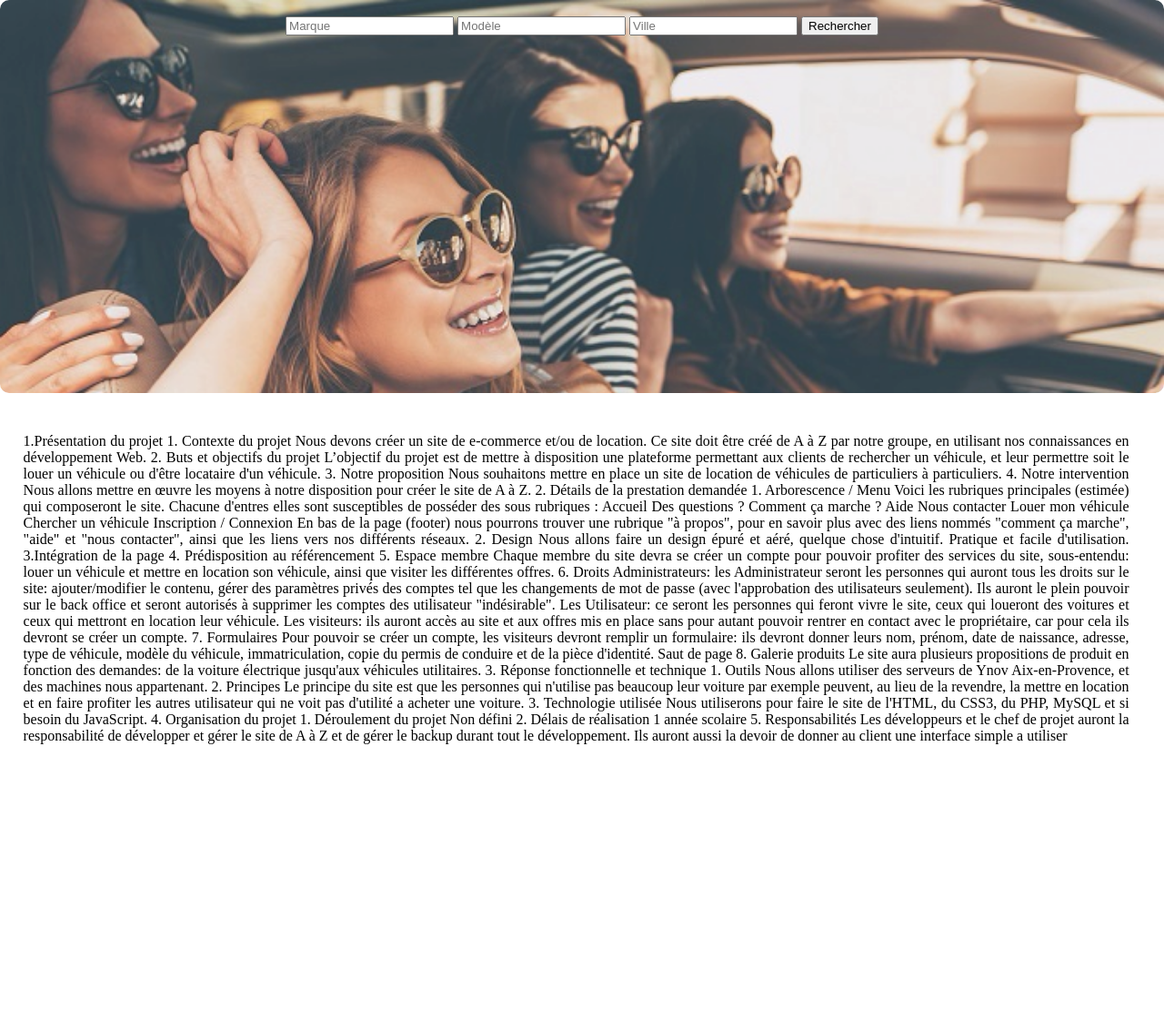
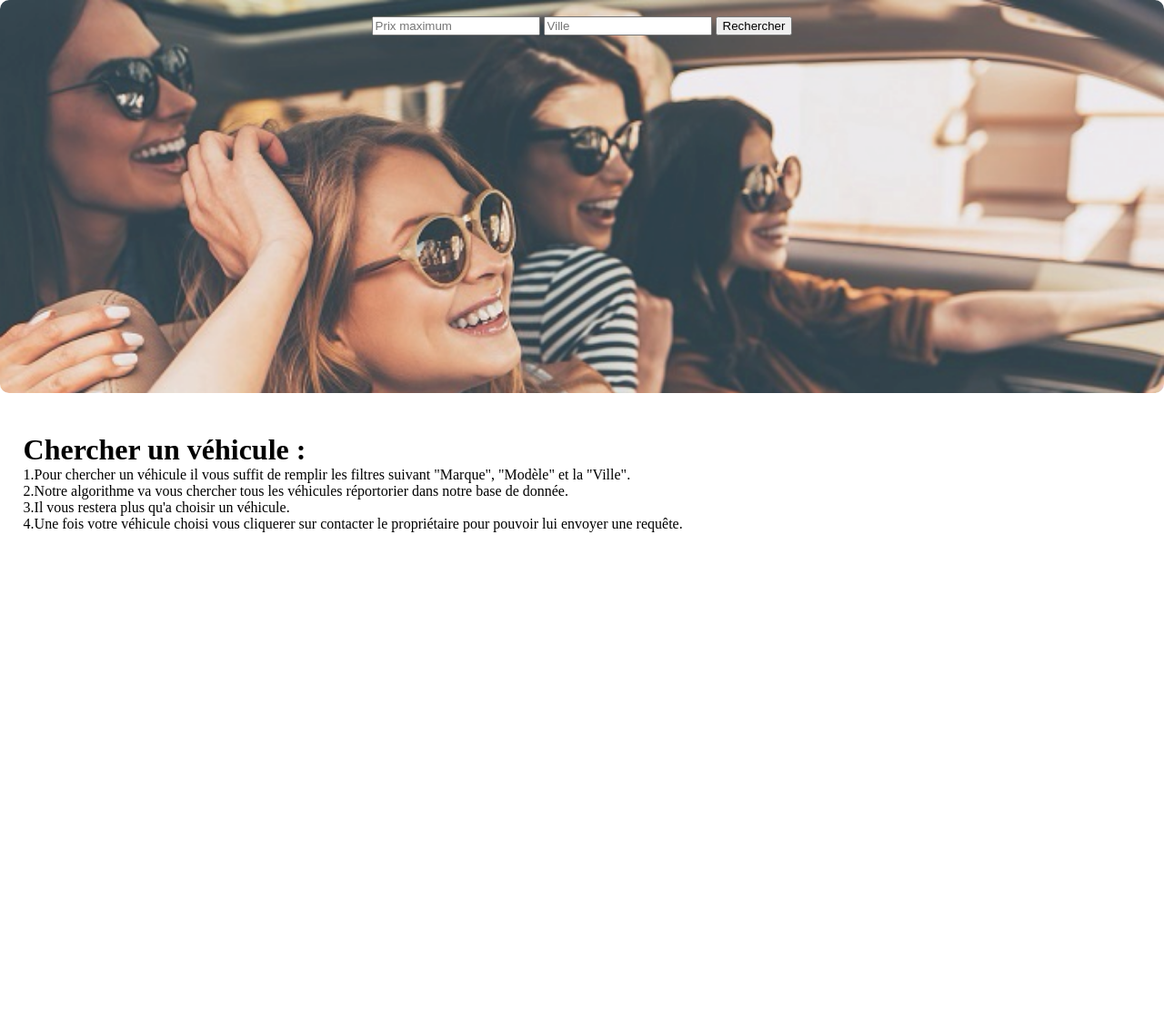
Before and after one commit to AdamPoyol/CarLend, a PHP site: page /accueil_carlend.php in a window 1280 px wide. Shown: the part 108-1228 px from the top of the page at 91% size. Run offline with PHP 8.4, Linux system fonts and the light colour scheme.

Commit message:
26/04 17h07

```diff
--- a/Developpement/accueil_carlend.php
+++ b/Developpement/accueil_carlend.php
@@ -1,127 +1,137 @@
-		<?php
-			require_once("inc/header.inc.php");
-		?>
-		<form method="POST" action="location_carlend.php">
-		<div id="conteneur_accueil">
-			<div class="zone1_accueil">
-				<div class="recherche">
-					<br><input id="marque" type="text" name="marque" placeholder="Marque" class="form"/>
-					<input id="modele" type="text" name="modele" placeholder="Modèle" class="form"/>
-					<input id="ville" type="text" name="ville" placeholder="Ville" class="form"/>
-					<input type="submit" value="Rechercher" class="form"/>
-				</div>
-			</div>
-			<div class="zone2_accueil">
-				<p><br>
-				1.Présentation du projet
-
-				1.      Contexte du projet
-
-				Nous devons créer un site de e-commerce et/ou de location. Ce site doit être créé de A à Z par notre groupe, en utilisant nos connaissances en développement Web.
-
-				2.      Buts et objectifs du projet
-
-				L’objectif du projet est de mettre à disposition une plateforme permettant aux clients de rechercher un véhicule, et leur permettre soit le louer un véhicule ou d'être locataire d'un véhicule.
-
-				3. Notre proposition
-
-				Nous souhaitons mettre en place un site de location de véhicules de particuliers à particuliers.
-
-				4. Notre intervention
-
-				Nous allons mettre en œuvre les moyens à notre disposition pour créer le site de A à Z.
-
-				2. Détails de la prestation demandée
-
-				1. Arborescence / Menu
-
-				Voici les rubriques principales (estimée) qui composeront le site. Chacune d'entres elles sont susceptibles de posséder des sous rubriques :
-
-				Accueil
-
-				Des questions ?
-
-				Comment ça marche ?
-
-				Aide
-
-				Nous contacter
-
-				Louer mon véhicule
-
-				Chercher un véhicule
-
-				Inscription / Connexion
-
-				En bas de la page (footer) nous pourrons trouver une rubrique "à propos", pour en savoir plus avec des liens nommés "comment ça marche", "aide" et "nous contacter", ainsi que les liens vers nos différents réseaux.
-
-				2. Design
-
-				Nous allons faire un design épuré et aéré, quelque chose d'intuitif. Pratique et facile d'utilisation.
-
-				3.Intégration de la page
-
-				4. Prédisposition au référencement
-
-				5. Espace membre
-
-				Chaque membre du site devra se créer un compte pour pouvoir profiter des services du site, sous-entendu: louer un véhicule et mettre en location son véhicule, ainsi que visiter les différentes offres.
-
-				6. Droits
-
-				Administrateurs: les Administrateur seront les personnes qui auront tous les droits sur le site: ajouter/modifier le contenu, gérer des paramètres privés des comptes tel que les changements de mot de passe (avec l'approbation des utilisateurs seulement). Ils auront le plein pouvoir sur le back office et seront autorisés à supprimer les comptes des utilisateur "indésirable".
-
-				Les Utilisateur: ce seront les personnes qui feront vivre le site, ceux qui loueront des voitures et ceux qui mettront en location leur véhicule.
-
-				Les visiteurs: ils auront accès au site et aux offres mis en place sans pour autant pouvoir rentrer en contact avec le propriétaire, car pour cela ils devront se créer un compte.
-
-				7. Formulaires
-
-				Pour pouvoir se créer un compte, les visiteurs devront remplir un formulaire: ils devront donner leurs nom, prénom, date de naissance, adresse, type de véhicule, modèle du véhicule, immatriculation, copie du permis de conduire et de la pièce d'identité.
-
-				Saut de page
+<?php
+require_once("inc/header.inc.php");
 
 
-				8. Galerie produits
+if(!empty($_POST['rechercher_vehicule'])) {
+    $ville = $_POST['ville'];
+    $prix_max = $_POST['prix_max'];
 
-				Le site aura plusieurs propositions de produit en fonction des demandes: de la voiture électrique jusqu'aux véhicules utilitaires.
+    $bdd = new mysqli("localhost", "root", "", "carlend");     // on accède à la bdd
 
-				3. Réponse fonctionnelle et technique
+    if ($ville =! ''){
+        $requete_recherche_vehicule = $bdd->query("SELECT * FROM vehicule WHERE ville=" . $ville . " AND prix<=" . $prix_max);
+        if (!$requete_recherche_vehicule){
+            $erreur = 'Pas de véhicule correspondant à ces critères';
+        }
+    }
+    else{
+        $requete_recherche_vehicule = $bdd->query("SELECT * FROM vehicule WHERE ville=" . $ville);
+        if (!$requete_recherche_vehicule){
+            $erreur = 'Pas de véhicule correspondant à ces critères';
+        }
+    }
+    $liste_recherche_vehicule = $requete_recherche_vehicule -> fetch_assoc();  // on stock chaque colonne dans une case de tableau
 
-				1. Outils
+    foreach ($requete_recherche_vehicule as $liste_recherche_vehicule){
+        echo $liste_recherche_vehicule['marque'] . ' ' . $liste_recherche_vehicule['modele'] . ' ' . $liste_recherche_vehicule['ville'] . ' ' . $liste_recherche_vehicule['prix'] . '<br><img src="' . $liste_recherche_vehicule['lien_photo'] . '">';
+    }
+}
 
-				Nous allons utiliser des serveurs de Ynov Aix-en-Provence, et des machines nous appartenant.
+// afficher la photo d'un propriétaire de véhicule sur sa page
+/*
+$id_utilisateur = $_GET['proprietaire'];
+$requete_utilisateur = $bdd->query("SELECT * FROM utilisateur WHERE id_utilisateur=" . $id_utilisateur);
+$lien_photo_utilisateur = '../donnees_utilisateur/photo_utilisateur/utilisateur' . $id_utilisateur . '/' . $requete_utilisateur['lien_photo'];
+*/
 
+// Ajout de véhicule
 
+if(!empty($_POST['ajouter_vehicule'])) {
 
-				2. Principes
+    // on récupère les données envoyées par l'utilisateur
 
-				Le principe du site est que les personnes qui n'utilise pas beaucoup leur voiture par exemple peuvent, au lieu de la revendre, la mettre en location et en faire profiter les autres utilisateur qui ne voit pas d'utilité a acheter une voiture.
+    $immatriculation = $_POST['immatriculation'];
+    $marque = $_POST['marque'];
+    $modele = $_POST['modele'];
+    $lien_photo = $_POST['lien_photo'];
 
+    $id_utilisateur = $_SESSION['id_utilisateur'];  // on récupère l'id de l'utilisateur
 
+    $bdd = new mysqli("localhost", "root", "", "carlend");     // on accède à la bdd
 
-				3. Technologie utilisée
+    $requete_vehicule = $bdd->query("INSERT INTO vehicule(id_utilisateur, immatriculation, marque, modele, lien_photo) VALUES($id_utilisateur, $immatriculation, $marque, $modele, $lien_photo)");     // on ajoute le vehicule
 
-				Nous utiliserons pour faire le site de l'HTML, du CSS3, du PHP, MySQL et si besoin du JavaScript.
+    if (!$requete_vehicule){
+        $erreur = TRUE;
+    }
+    else{
+        $requete_id_vehicule = $bdd->query("SELECT id_vehicule FROM vehicule WHERE id_utilisateur=".$id_utilisateur." AND marque=".$marque." AND modele=".$modele." AND lien_photo=".$lien_photo);
+        $recuperation_id_vehicule = $requete_id_vehicule->fetch_assoc();
+        $id_vehicule = $recuperation_id_vehicule['id_vehicule'];
 
-				4. Organisation du projet
+        // on enregistre la photo du vehicule
 
-				1. Déroulement du projet
+        $dossier = '../donnees_utilisateur/photo_vehicule/utilisateur'.$id_utilisateur;
+        if (!file_exists($dossier))
+        {
+            mkdir($dossier);
+        }
+        if(!empty($_FILES['fichier']['name'])) {
 
-				Non défini
+            $fichierTemporaire = $_FILES['fichier']['tmp_name'];
+            $nomFichier = $_FILES['fichier']['name'];
+            if (!empty($fichierTemporaire) && is_uploaded_file($fichierTemporaire)) {
+                move_uploaded_file($fichierTemporaire, $dossier .'/'. $nomFichier);
+                $extension = explode( '.', $nomFichier);
+                $extension = '.' . $extension[1];
+                rename($dossier . '/' . $nomFichier, $dossier . '/' . $marque . $modele . $id_vehicule . $extension);
+                $bdd->query("UPDATE vehicule SET lien_photo=".$dossier . '/' . $marque . $modele . $id_vehicule . $extension." WHERE id_vehicule=".$id_vehicule);
 
+            }
+        }
+    }
 
-				2. Délais de réalisation
+}
 
-				1 année scolaire
+// Louer un véhicule
 
+if(!empty($_POST['louer_vehicule'])) {
 
-				5. Responsabilités
+    // on récupère les données envoyées par l'utilisateur
 
-				Les développeurs et le chef de projet auront la responsabilité de développer et gérer le site de A à Z et de gérer le backup durant tout le développement. Ils auront aussi la devoir de donner au client une interface simple a utiliser
-				<p>
-			</div>
-        </form>
-        <?php
-        require_once("inc/footer.inc.php");
-        ?>
+    $id_vehicule = $_POST['id_vehicule']; // champ type hidden
+    $date_debut_location = $_POST['date_debut_location'];
+    $date_fin_location = $_POST['date_fin_location'];
+
+    $id_utilisateur = $_SESSION['id_utilisateur'];  // on récupère l'id de l'utilisateur
+
+    $bdd = new mysqli("localhost", "root", "", "carlend");     // on accède à la bdd
+
+    $requete_location = $bdd->query("INSERT INTO location(id_utilisateur, id_vehicule, date_debut_location, date_fin_location) VALUES($id_utilisateur, $id_vehicule, $date_debut_location, $date_fin_location)");     // on ajoute la location
+
+    if (!$requete_location){
+        $erreur = TRUE;
+    }
+
+}
+
+?>
+
+<div id="conteneur_accueil">
+    <div class="zone1_accueil">
+        <div class="recherche">
+            <form method="POST" action="<?php echo $_SERVER["PHP_SELF"]; ?>"><br>
+                <input id="modele" type="text" name="prix_max" placeholder="Prix maximum" class="form"/>
+                <input id="ville" type="text" name="ville" placeholder="Ville" class="form"/>
+                <input type="submit" value="Rechercher" name="rechercher_vehicule" class="form"/>
+            </form>
+        </div>
+    </div>
+    <div class="zone2_accueil">
+
+        <br>
+        <h1>Chercher un véhicule :</h1>
+
+        <p>1.Pour chercher un véhicule il vous suffit de remplir les filtres suivant "Marque", "Modèle" et la "Ville".</p>
+
+        <p>2.Notre algorithme va vous chercher tous les véhicules réportorier dans notre base de donnée.</p>
+
+        <p>3.Il vous restera plus qu'a choisir un véhicule.</p>
+
+        <p>4.Une fois votre véhicule choisi vous cliquerer sur contacter le propriétaire pour pouvoir lui envoyer une requête.</p>
+
+    </div>
+</div>
+<?php
+require_once("inc/footer.inc.php");
+?>
```
